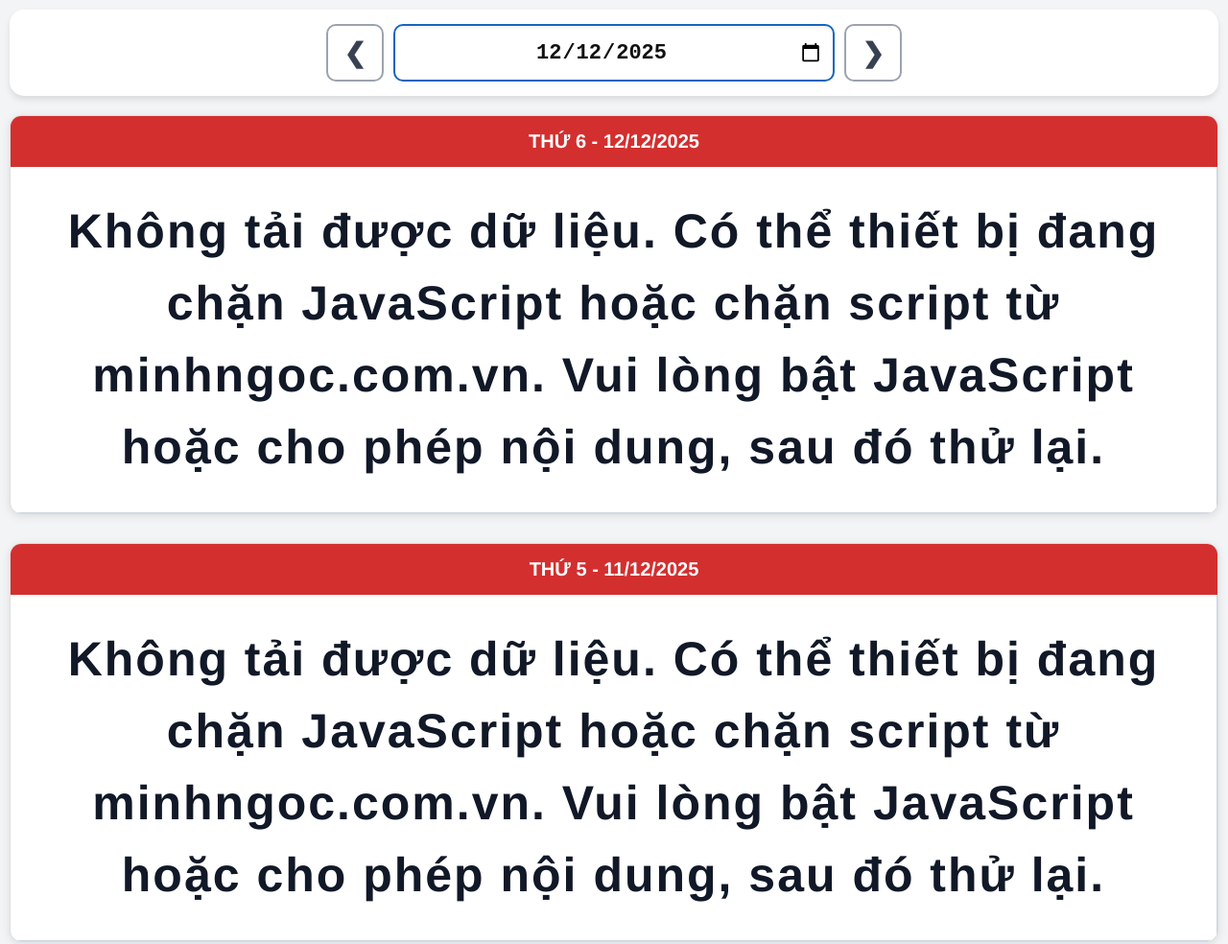
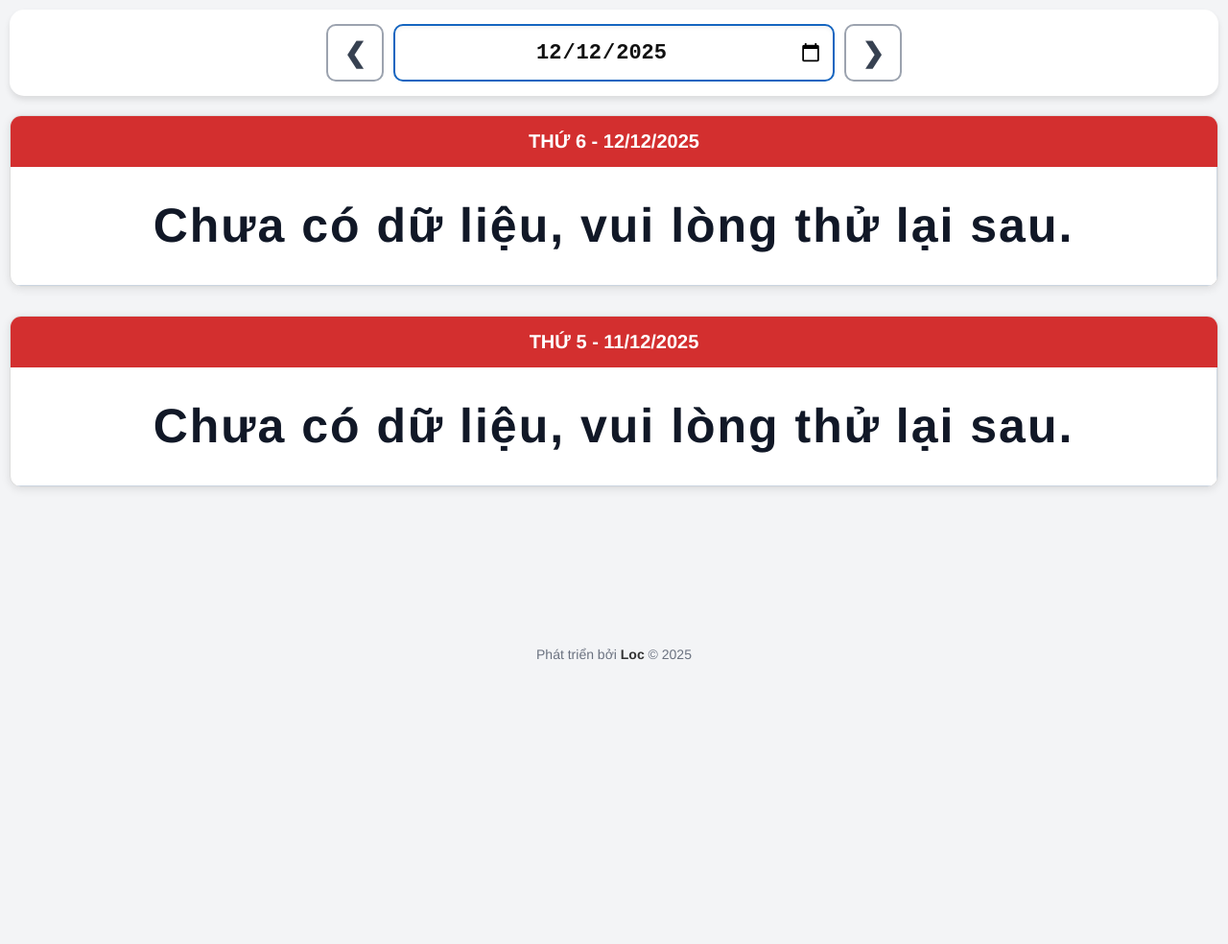
Before and after one commit to nghituanloc/xsmn, a plain HTML site: page index.html in a window 1280 px wide. Shown: the top 984 px of the page at 96% size. After the commit the page ends 800 px from the top, so only its background shows below. Drawn offline with nearby package versions, Linux system fonts and the light colour scheme.

Commit message:
Chinh thong bao khong du lieu

```diff
--- a/index.html
+++ b/index.html
@@ -91,6 +91,7 @@
     font-size: 22px;
     font-weight: 700;
     text-align: center;
+    text-align-last: center;
     color: #111;
     padding: 0 10px;
     background-color: #fff;
@@ -447,7 +448,7 @@ function buildTable(dayName, cols){
     {k:'g2',n:'Giải Nhì'},{k:'g1',n:'Giải Nhất'},{k:'db',n:'ĐẶC BIỆT',cls:'db'}
   ];
   if(!cols || cols.length===0){
-    return '<tbody><tr><td style="padding:30px; font-size:18px; line-height:1.5;">Không tải được dữ liệu. Có thể thiết bị đang chặn JavaScript hoặc chặn script từ minhngoc.com.vn. Vui lòng bật JavaScript hoặc cho phép nội dung, sau đó thử lại.</td></tr></tbody>';
+    return '<tbody><tr><td style="padding:24px; font-size:16px; line-height:1.5;">Chưa có dữ liệu, vui lòng thử lại sau.</td></tr></tbody>';
   }
   const thead = `
     <thead>
```
